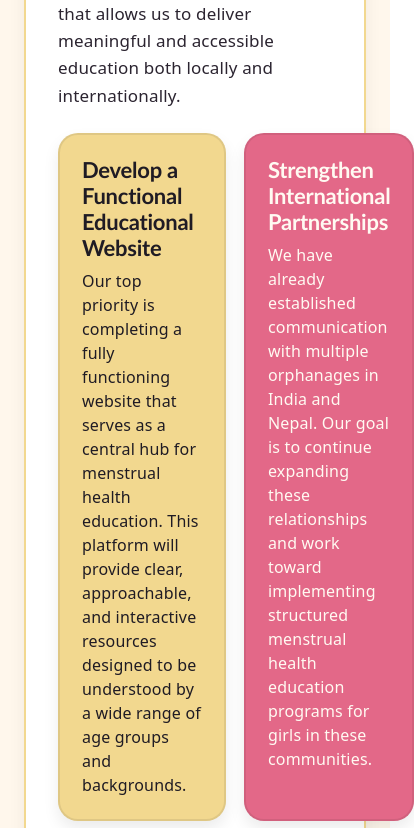
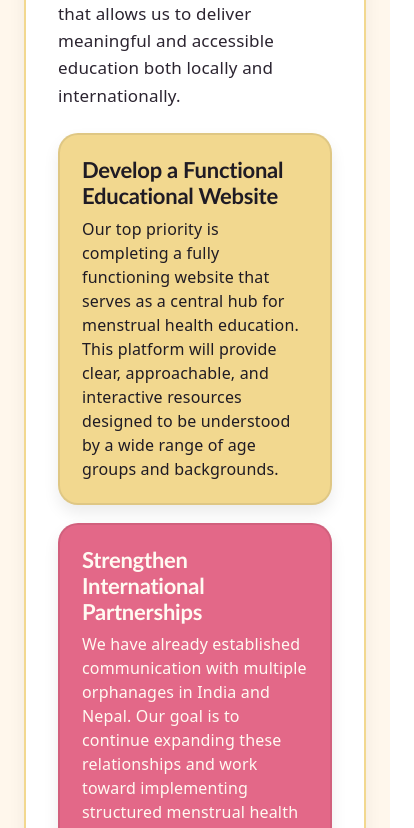
Before and after one commit to prithikaa-ks/clean-cycle-initiative, a React (Vite) app: page /about in a window 390 px wide. Shown: the part 720-1548 px from the top of the page, 414 px wide, since content can reach past the window. Built offline with nearby package versions, Linux system fonts and the light colour scheme.

Commit message:
mobile friendly cards

```diff
--- a/src/index.css
+++ b/src/index.css
@@ -264,6 +264,16 @@ code {
   grid-template-columns: repeat(auto-fit, minmax(220px, 1fr));
   gap: 18px;
   margin-top: 24px;
+}
+
+.product-list--two-col {
+  grid-template-columns: 1fr;
+}
+
+@media (min-width: 640px) {
+  .product-list--two-col {
+    grid-template-columns: repeat(2, 1fr);
+  }
 }
 
 .product-card {
--- a/src/pages/About.jsx
+++ b/src/pages/About.jsx
@@ -80,7 +80,7 @@ function About() {
               In the near future, our focus is on building a strong foundation that allows us
               to deliver meaningful and accessible education both locally and internationally.
             </p>
-            <div className="product-list" style={{ gridTemplateColumns: 'repeat(2, 1fr)' }}>
+            <div className="product-list product-list--two-col">
               {shortTermGoals.map((goal, i) => (
                 <div
                   key={i}
```
